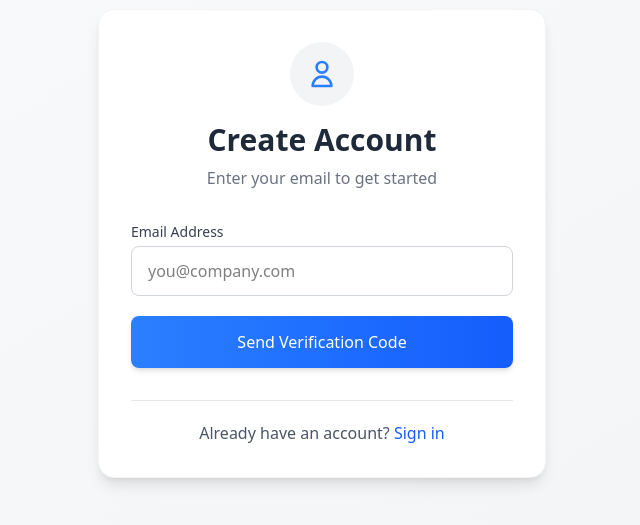
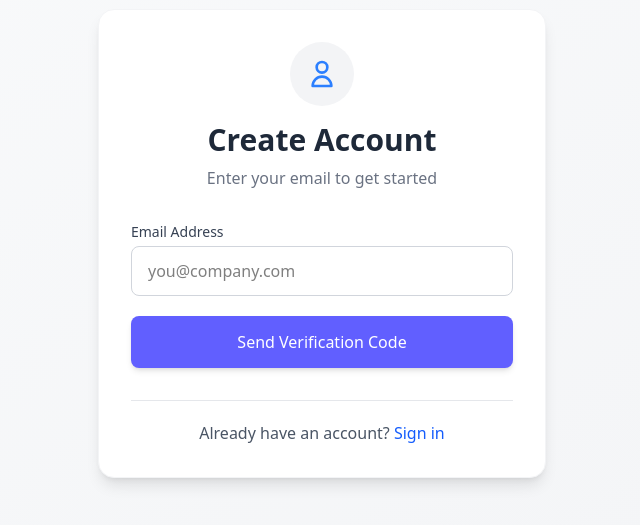
Before and after one commit to SufyanAli56/Ecommerce-App, a React (Vite) app in the folder clients/Frontend/: page /register in a window 1280 px wide. Shown: the part 157-682 px from the top of the page, without its empty margins (318-958 px from the left). Built offline with nearby package versions, Linux system fonts and the light colour scheme.

Commit message:
Add SetPassword route to App component

```diff
--- a/clients/Frontend/src/pages/auth/Register.jsx
+++ b/clients/Frontend/src/pages/auth/Register.jsx
@@ -59,8 +59,8 @@ function Register() {
             disabled={isLoading}
             className={`w-full py-3.5 px-4 rounded-lg font-medium text-white transition-all duration-300 flex items-center justify-center
               ${isLoading
-                ? 'bg-blue-400 cursor-not-allowed'
-                : 'bg-gradient-to-r from-blue-500 to-blue-600 hover:from-blue-600 hover:to-blue-700 shadow-md hover:shadow-lg'}
+                ? 'bg-indigo-500  cursor-not-allowed'
+                : 'bg-indigo-500  hover:from-blue-600 hover:to-blue-700 shadow-md hover:shadow-lg'}
             `}
           >
             {isLoading ? (
```
